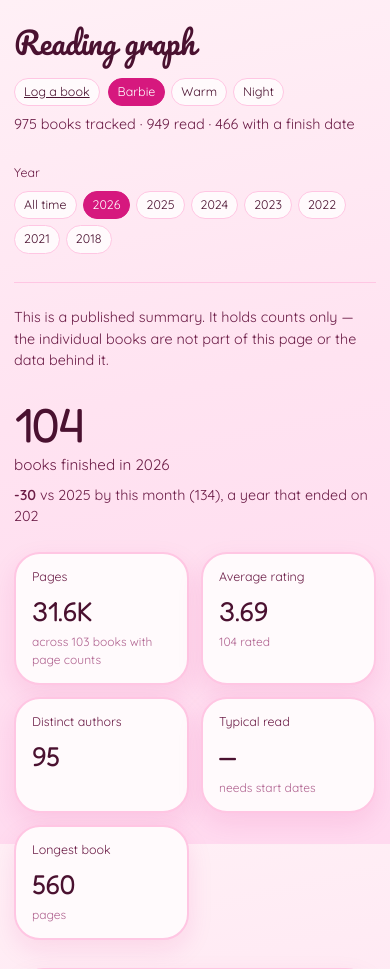
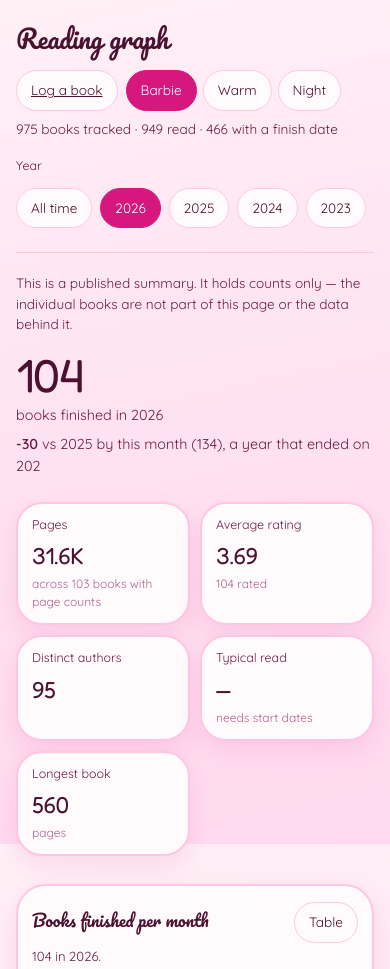
Before and after one commit to vivian-killin/book-tracker, a plain HTML site: page index.html in a window 390 px wide. Shown: the top 969 px of the page. Drawn offline with Linux system fonts and the light colour scheme; no server answers.

Commit message:
Make it work on a phone
Measured at 375px rather than guessed, which turned up four real problems.

Chart text is sized in viewBox units, so it scales with the chart: an 11px
axis label on a 720-wide chart rendered at 4.8px on a phone - legible on the
desktop it was measured on, unreadable in the hand. The scaled charts now
declare larger type below 700px, landing back at about 11px on screen.

The heatmap cannot shrink at all. Squeezed to 59% it ran the month names
together into "JanFebMar" and clipped "2018" to "018". It now keeps its
natural size and scrolls sideways inside its card, so cells stay tappable and
labels stay whole. Its text is deliberately exempt from the scaling bump.

Every control was 29px tall, well under the 44px a finger can reliably hit,
and eight year buttons plus four export buttons wrapped into four rows of
chrome before any reading appeared. Controls are now 44px and those groups
scroll sideways in one line.

Form fields are 16px on phones, because anything smaller makes iOS Safari zoom
the page in whenever a field is focused.

One self-inflicted bug on the way: the scrolling rows pushed the whole page
sideways, because a flex item defaults to min-width:auto and grows to fit its
content instead of letting overflow-x engage. min-width: 0 fixes it.

Desktop re-checked afterwards and unchanged. 79 tests passing.

```diff
--- a/assets/app.css
+++ b/assets/app.css
@@ -97,6 +97,15 @@ a { color: var(--accent); }
 .btn-small { font-size: 0.78rem; padding: 4px 9px; }
 
 .spacer { flex: 1 1 auto; }
+
+/* Groups of controls: wrapped on a wide screen, one scrolling line on a
+   phone, where four wrapped rows of chrome pushed the reading off-screen. */
+.scroll-row {
+  display: flex;
+  gap: 6px;
+  flex-wrap: wrap;
+  align-items: center;
+}
 
 /* ---------- hero + stat tiles ---------- */
 
@@ -391,9 +400,100 @@ table.data tbody tr:hover { background: var(--page); }
   clip: rect(0 0 0 0); white-space: nowrap; border: 0;
 }
 
-@media (max-width: 620px) {
-  .hero-value { font-size: 3rem; }
-  .wrap { padding: 20px 14px 60px; }
+/* ---------- phones ---------- */
+
+@media (max-width: 700px) {
+  .wrap { padding: 20px 16px 56px; }
+
+  .site-title { font-size: 1.6rem; }
+  .site-sub { margin-bottom: 18px; font-size: 0.85rem; }
+  .hero-value { font-size: 3.4rem; }
+  .hero-label { font-size: 0.9rem; }
+
+  /* A finger is not a cursor: every control gets a 44px target, which is the
+     smallest thing most people can hit reliably. */
+  .btn {
+    min-height: 44px;
+    padding: 11px 16px;
+    font-size: 0.9rem;
+    display: inline-flex;
+    align-items: center;
+  }
+  .btn-small { min-height: 40px; padding: 9px 14px; font-size: 0.85rem; }
+
+  /* Eight year buttons and four export buttons wrapped into four rows of
+     chrome before any reading showed. One scrolling row each instead. */
+  .filter-row {
+    flex-direction: column;
+    align-items: stretch;
+    gap: 12px;
+    margin-bottom: 20px;
+  }
+  .filter-row .spacer { display: none; }
+
+  .scroll-row {
+    gap: 8px;
+    overflow-x: auto;
+    flex-wrap: nowrap;
+    /* A flex item defaults to min-width:auto, so it grows to fit its content
+       and overflow-x never engages — the row pushed the whole page sideways
+       instead of scrolling inside itself. */
+    min-width: 0;
+    max-width: 100%;
+    padding-bottom: 4px;
+    scrollbar-width: none;
+    -webkit-overflow-scrolling: touch;
+  }
+  .scroll-row::-webkit-scrollbar { display: none; }
+  .scroll-row > * { flex: 0 0 auto; }
+
+  /*
+   * Chart text is sized in viewBox units, so it shrinks with the chart. A
+   * 720-wide chart on a 343px screen renders 11px type at about 5px — legible
+   * on the desktop it was measured on, and unreadable on a phone. These sizes
+   * are in viewBox units and land back at roughly 10-11px on screen.
+   */
+  .axis-text { font-size: 26px; }
+  .value-label { font-size: 28px; }
+  .multiple .axis-text { font-size: 15px; }
+
+  /*
+   * The heatmap is the one chart that cannot shrink: squeezed to a phone it
+   * ran the month names together into "JanFebMar" and clipped "2018" to "018".
+   * It scrolls sideways at its natural size instead, so cells stay tappable
+   * and the labels stay whole. Its text is therefore NOT scaled up like the
+   * charts above, which do shrink to fit.
+   */
+  .chart-scroll {
+    overflow-x: auto;
+    -webkit-overflow-scrolling: touch;
+    scrollbar-width: thin;
+  }
+  .chart-scroll .chart-svg {
+    width: auto;
+    min-width: 540px;
+  }
+  .chart-scroll .axis-text { font-size: 12px; }
+
+  .card { padding: 16px 14px 18px; }
+  .card-title { font-size: 1.05rem; }
+  .tiles { gap: 10px; }
+  .tile { padding: 12px 14px; }
+  .tile-value { font-size: 1.45rem; }
+
+  .shelf-controls input[type="search"] { width: 100%; min-height: 44px; }
+  .field input, .field select, .field textarea { min-height: 44px; font-size: 16px; }
+
+  table.data { font-size: 0.8rem; }
+  table.data th, table.data td { padding: 9px 8px; }
+
+  .section-head { font-size: 1.2rem; margin-top: 30px; }
+  .multiples { grid-template-columns: 1fr; gap: 18px; }
+}
+
+@media (max-width: 400px) {
+  .hero-value { font-size: 2.9rem; }
+  .tiles { grid-template-columns: 1fr 1fr; }
 }
 
 /* ---------- section headings ---------- */
--- a/assets/js/graph.js
+++ b/assets/js/graph.js
@@ -339,8 +339,8 @@ function render() {
  * shelf have nothing to act on.
  */
 function renderModeChrome() {
-  const libraryOnly = ['importBtn', 'exportGr', 'exportSg', 'exportJson'];
-  libraryOnly.forEach((id) => { $(id).hidden = state.aggregateOnly; });
+  const libraryOnly = ['importBtn', 'exportGr', 'exportSg', 'exportJson', 'dataActions'];
+  libraryOnly.forEach((id) => { const el = $(id); if (el) el.hidden = state.aggregateOnly; });
   $('privacyNote').hidden = !state.aggregateOnly;
 }
 
--- a/index.html
+++ b/index.html
@@ -28,12 +28,14 @@
   <!-- One filter row scoping every chart below it. -->
   <div class="filter-row" id="filterRow" hidden>
     <span class="tile-label" style="margin:0">Year</span>
-    <span id="yearButtons" style="display:flex;gap:6px;flex-wrap:wrap"></span>
+    <span id="yearButtons" class="scroll-row"></span>
     <span class="spacer"></span>
-    <button class="btn btn-small" id="importBtn" type="button">Import CSV</button>
-    <button class="btn btn-small" id="exportGr" type="button">Export for Goodreads</button>
-    <button class="btn btn-small" id="exportSg" type="button">Export for StoryGraph</button>
-    <button class="btn btn-small" id="exportJson" type="button">Download books.json</button>
+    <span id="dataActions" class="scroll-row">
+      <button class="btn btn-small" id="importBtn" type="button">Import CSV</button>
+      <button class="btn btn-small" id="exportGr" type="button">Export for Goodreads</button>
+      <button class="btn btn-small" id="exportSg" type="button">Export for StoryGraph</button>
+      <button class="btn btn-small" id="exportJson" type="button">Download books.json</button>
+    </span>
     <input type="file" id="fileInput" accept=".csv,text/csv" hidden>
   </div>
 
@@ -166,7 +168,7 @@
       <div class="shelf-controls">
         <label class="sr-only" for="shelfSearch">Search books</label>
         <input type="search" id="shelfSearch" placeholder="Search title, author, tag&hellip;">
-        <span id="statusFilters" style="display:flex;gap:6px;flex-wrap:wrap"></span>
+        <span id="statusFilters" class="scroll-row"></span>
       </div>
       <div class="table-wrap" id="shelfTable"></div>
     </section>
```
Also changed, not shown: 1 other file.
